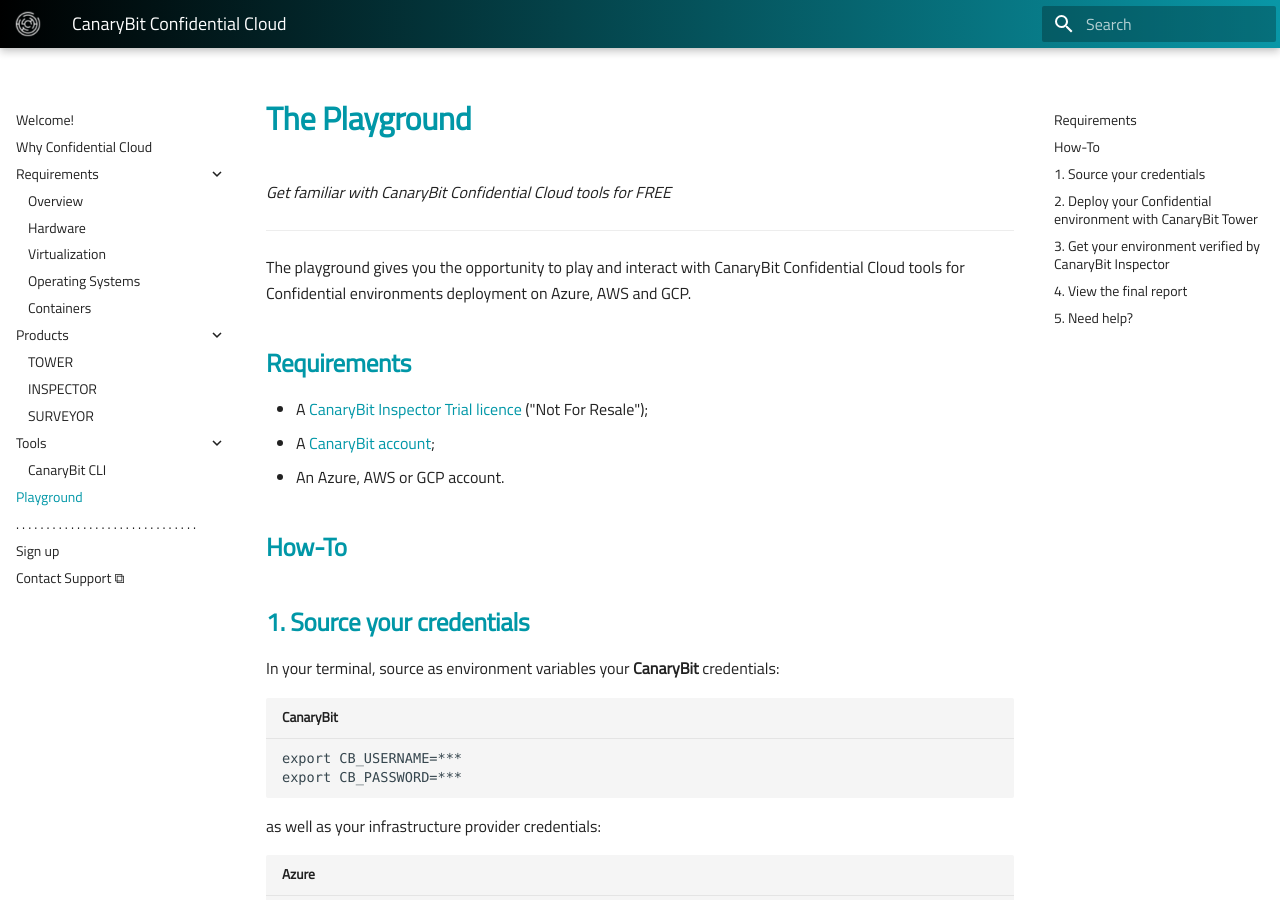
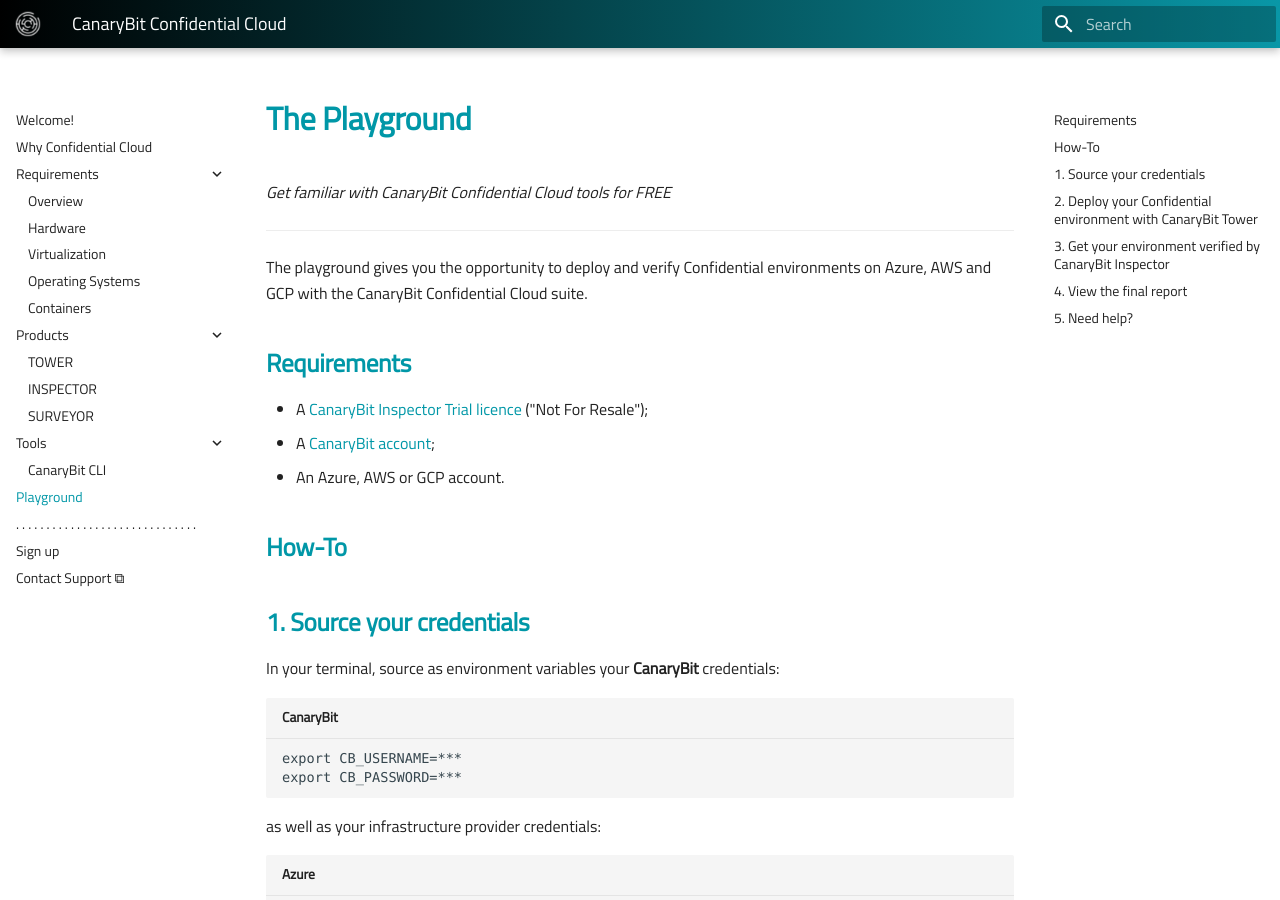
Before and after one commit to canarybit/cc-docs, an MkDocs documentation site: the page built from docs/playground.md, in a window 1280 px wide and 900 px high. Built offline with MkDocs 1.6.1 and Material for MkDocs 9.7.7, drawn with Linux system fonts in a browser that asks for light colours.

Commit message:
General improvements

```diff
--- a/docs/playground.md
+++ b/docs/playground.md
@@ -4,7 +4,7 @@
 
 ---
 
-The playground gives you the opportunity to play and interact with CanaryBit Confidential Cloud tools for Confidential environments deployment on Azure, AWS and GCP.
+The playground gives you the opportunity to deploy and verify Confidential environments on Azure, AWS and GCP with the CanaryBit Confidential Cloud suite.
 
 ## Requirements
 
```
